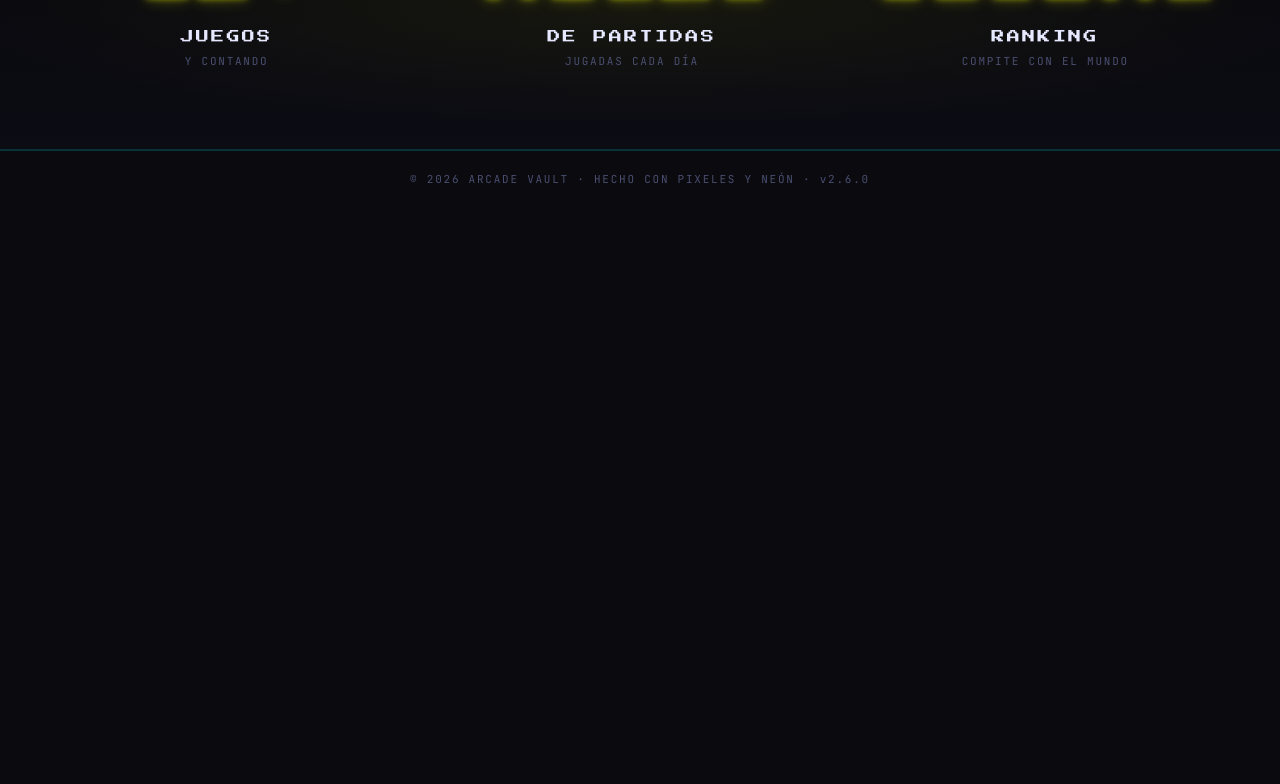
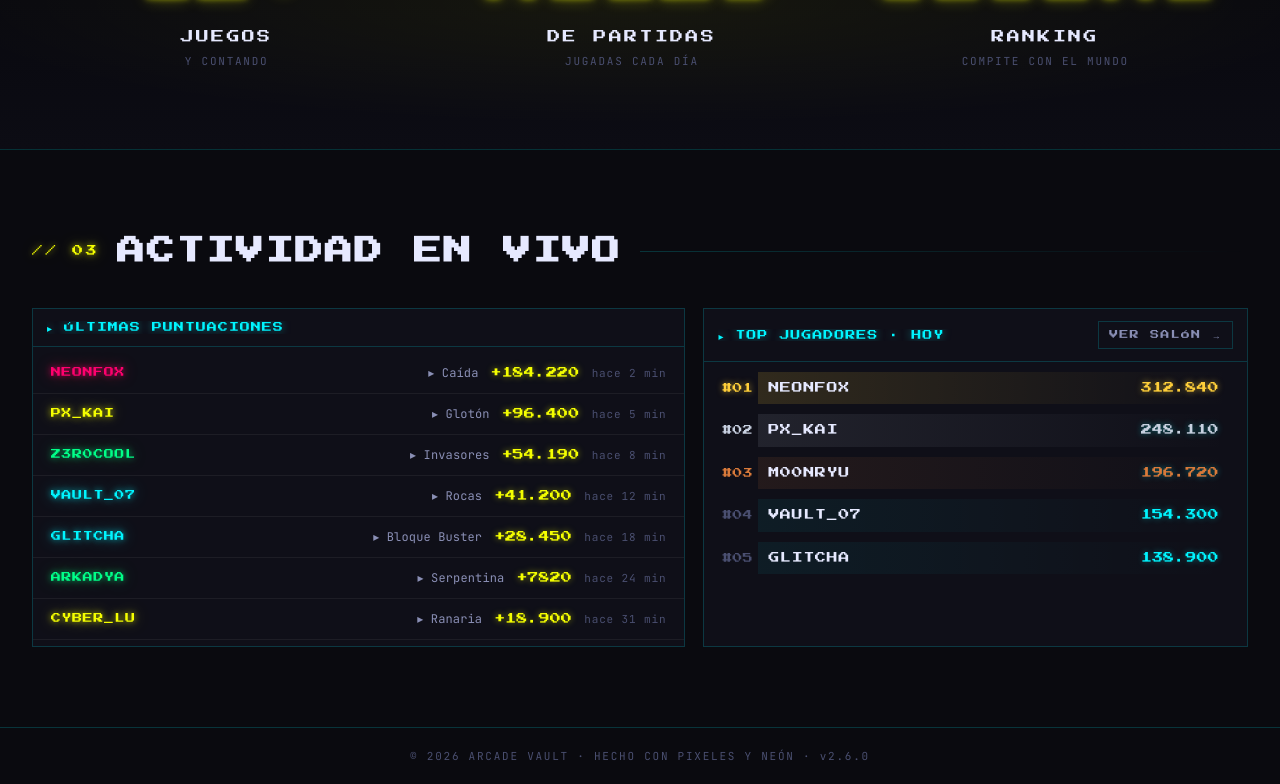
Before and after one commit to david-carbayo/arcade-vault, a Next.js app: page / in a window 1280 px wide. Shown: the part 1892-2676 px from the top of the page. Before the commit the page ends 2100 px from the top, so only its background shows below. Built offline with nearby package versions, Linux system fonts and the light colour scheme.

Commit message:
spec-02-step-06

```diff
--- a/app/page.tsx
+++ b/app/page.tsx
@@ -12,6 +12,26 @@ const JUEGOS_DESTACADOS = [
   { slug: "invasores", titulo: "INVASORES", categoria: "SHOOTER", portada: "cover-invaders" },
   { slug: "rocas", titulo: "ROCAS", categoria: "SHOOTER", portada: "cover-rocas" },
 ];
+
+const ULTIMAS_PUNTUACIONES = [
+  { jugador: "NEONFOX", juego: "Caída", puntos: 184220, hace: "hace 2 min", color: "magenta" },
+  { jugador: "PX_KAI", juego: "Glotón", puntos: 96400, hace: "hace 5 min", color: "yellow" },
+  { jugador: "Z3R0COOL", juego: "Invasores", puntos: 54190, hace: "hace 8 min", color: "green" },
+  { jugador: "VAULT_07", juego: "Rocas", puntos: 41200, hace: "hace 12 min", color: "cyan" },
+  { jugador: "GLITCHA", juego: "Bloque Buster", puntos: 28450, hace: "hace 18 min", color: "cyan" },
+  { jugador: "ARKADYA", juego: "Serpentina", puntos: 7820, hace: "hace 24 min", color: "green" },
+  { jugador: "CYBER_LU", juego: "Ranaria", puntos: 18900, hace: "hace 31 min", color: "yellow" },
+];
+
+const TOP_JUGADORES = [
+  { jugador: "NEONFOX", puntos: 312840 },
+  { jugador: "PX_KAI", puntos: 248110 },
+  { jugador: "M00NRYU", puntos: 196720 },
+  { jugador: "VAULT_07", puntos: 154300 },
+  { jugador: "GLITCHA", puntos: 138900 },
+];
+
+const CLASE_PODIO = [" top1", " top2", " top3"];
 
 const ESTADISTICAS = [
   { numero: "12+", unidad: "JUEGOS", subtitulo: "Y CONTANDO" },
@@ -134,6 +154,52 @@ export default function Inicio() {
         </div>
       </section>
 
+      <section className="home-section reveal">
+        <div className="section-head">
+          <div className="kicker pixel neon-yellow">{"// 03"}</div>
+          <h2 className="section-title">ACTIVIDAD EN VIVO</h2>
+          <div className="section-rule"></div>
+        </div>
+        <div className="activity-grid">
+          <div className="activity-card">
+            <div className="ac-head">
+              <div className="ac-title pixel">▸ ÚLTIMAS PUNTUACIONES</div>
+            </div>
+            <div className="ticker">
+              {ULTIMAS_PUNTUACIONES.map((r, i) => (
+                <div key={r.jugador} className="tick-row" style={{ animationDelay: i * 60 + "ms" }}>
+                  <span className={"tk-p neon-" + r.color}>{r.jugador}</span>
+                  <span className="tk-mid">▸ {r.juego}</span>
+                  <span className="tk-s">+{r.puntos.toLocaleString("es-ES")}</span>
+                  <span className="tk-t">{r.hace}</span>
+                </div>
+              ))}
+            </div>
+          </div>
+
+          <div className="activity-card">
+            <div className="ac-head">
+              <div className="ac-title pixel neon-magenta">▸ TOP JUGADORES · HOY</div>
+              <Link href="/salon-de-la-fama" className="lb-link">
+                VER SALÓN →
+              </Link>
+            </div>
+            <div className="top-list">
+              {TOP_JUGADORES.map((r, i) => (
+                <div key={r.jugador} className={"top-row" + (CLASE_PODIO[i] ?? "")}>
+                  <span className="tp-rk">#{String(i + 1).padStart(2, "0")}</span>
+                  <span className="tp-bar">
+                    <span className="tp-fill" style={{ width: 100 - i * 16 + "%" }}></span>
+                  </span>
+                  <span className="tp-p">{r.jugador}</span>
+                  <span className="tp-s">{r.puntos.toLocaleString("es-ES")}</span>
+                </div>
+              ))}
+            </div>
+          </div>
+        </div>
+      </section>
+
       <Revelar />
     </div>
   );
```
